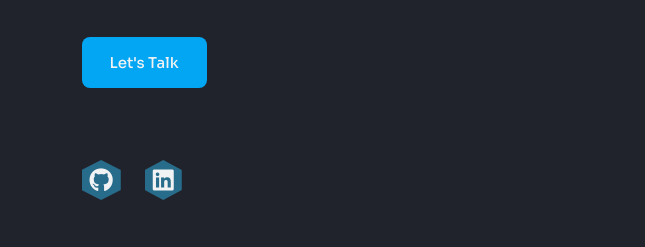
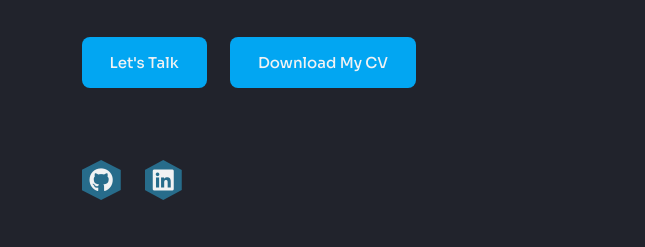
Before and after one commit to Mohssine-Belhamra/belhamra-s-portfolio.github.com, a plain HTML site: page index.html in a window 1280 px wide. Shown: the part 438-685 px from the top of the page, 0-645 px from the left. Drawn offline with nearby package versions, Linux system fonts and the light colour scheme.

Commit message:
I have added a button to download my cv

```diff
--- a/index.html
+++ b/index.html
@@ -58,7 +58,8 @@
                         <p class="home__description">
                             I am a computer science student at Polytech Marseille, passionate about development. At just 20 years old, I am exploring the fascinating world of programming and software design with great passion and determination.
                         </p>
-                        <a href="#contact" class="button">Let's Talk</a>
+                        <a href="#contact" class="button" >Let's Talk</a>
+                        <a href="docs/Mohssine Belhamra alternance.pdf" class="button" style="margin-left: 20px;">Download My CV</a>
                     </div>
                     <div class="home__social">
                         <a href="https://github.com/mohssine-bel" target="_blank" class="home__social-link">
```
